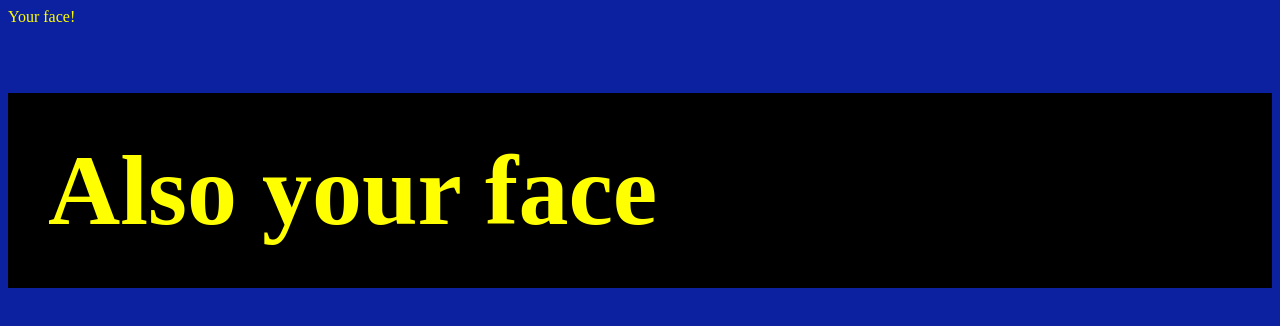
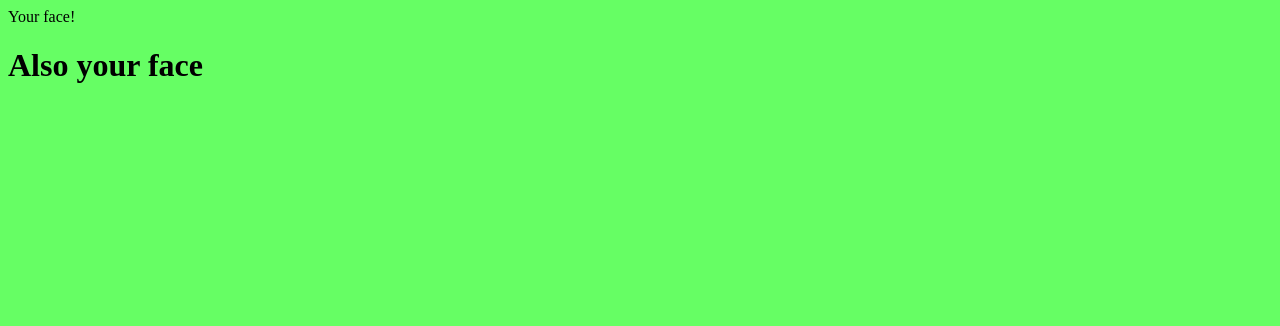
Before and after one commit to jjoakes1992/jjoakes1992.github.io, a plain HTML site: page index.html in a window 1280 px wide. Drawn offline with Linux system fonts and the light colour scheme.

Commit message:
Changed background color

```diff
--- a/css/home.css
+++ b/css/home.css
@@ -1,15 +1,3 @@
 body {
-	background-color: #0c219f;
+	background-color: #66fe64;
 }
-
-p {
-
-	color: yellow;
-}
-
-h1 {
-	font-size: 100px;
-	color: yellow;
-	background-color: black;
-	padding: 40px;
-}
```
